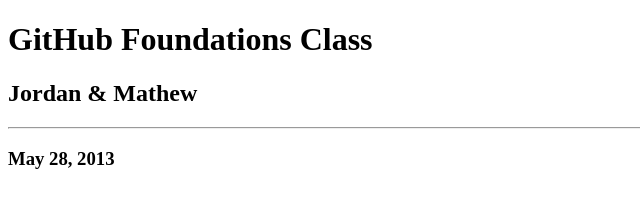
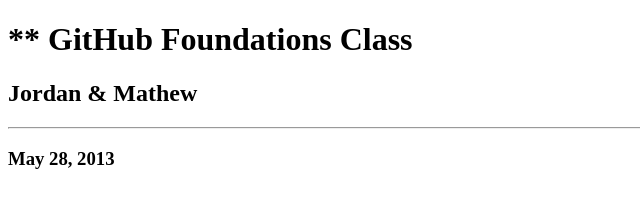
Before and after one commit to stanleyhlng/jordan, a plain HTML site: page index.html in a window 1280 px wide. Shown: the whole page, without its empty margins (0-640 px from the left). Drawn offline with Linux system fonts and the light colour scheme.

Commit message:
updated title

```diff
--- a/index.html
+++ b/index.html
@@ -5,7 +5,7 @@
     </head>
 
     <body>
-        <h1>GitHub Foundations Class</h1>
+        <h1>** GitHub Foundations Class</h1>
         <h2>Jordan &amp; Mathew</h2>
 
         <hr>
```
